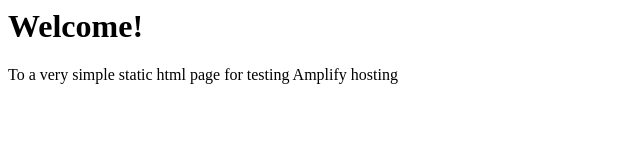
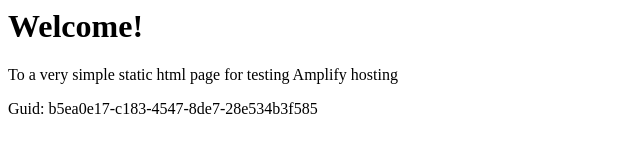
Before and after one commit to aws-aemilia-syd/Github-PR-Commit-Integration-Test-DoNotTouch-GithubWebhookPreviewCanaryTest-v1-prod-ap-southeast-2, a website: page src/index.html in a window 1280 px wide. Shown: the whole page, without its empty margins (0-640 px from the left). Drawn offline with Linux system fonts and the light colour scheme.

Commit message:
commit from integ tests

```diff
--- a/src/index.html
+++ b/src/index.html
@@ -1,3 +1,5 @@
+
+
 <html lang="en">
 
 <head>
@@ -10,6 +12,6 @@
 <body>
     <h1>Welcome!</h1>
     <p>To a very simple static html page for testing Amplify hosting</p>
-</body>
+    <p>Guid: b5ea0e17-c183-4547-8de7-28e534b3f585</p></body>
 
 </html>
```
